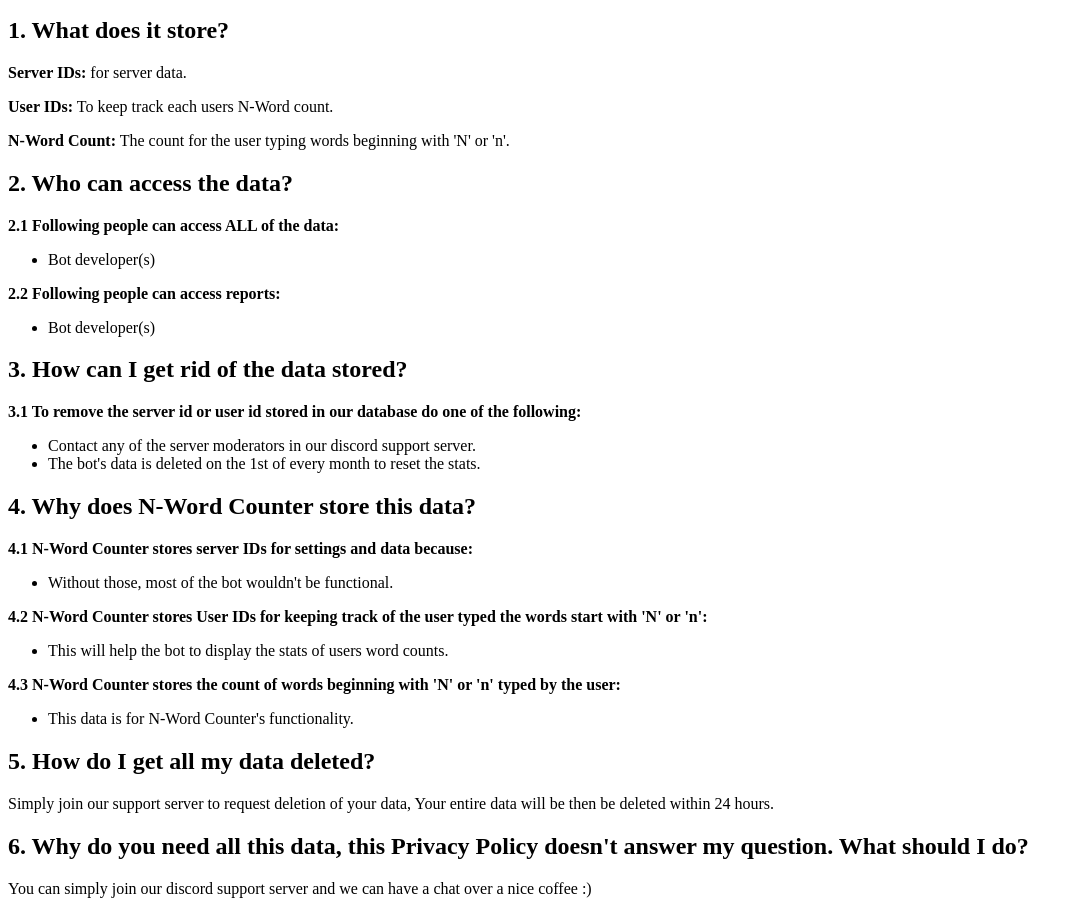
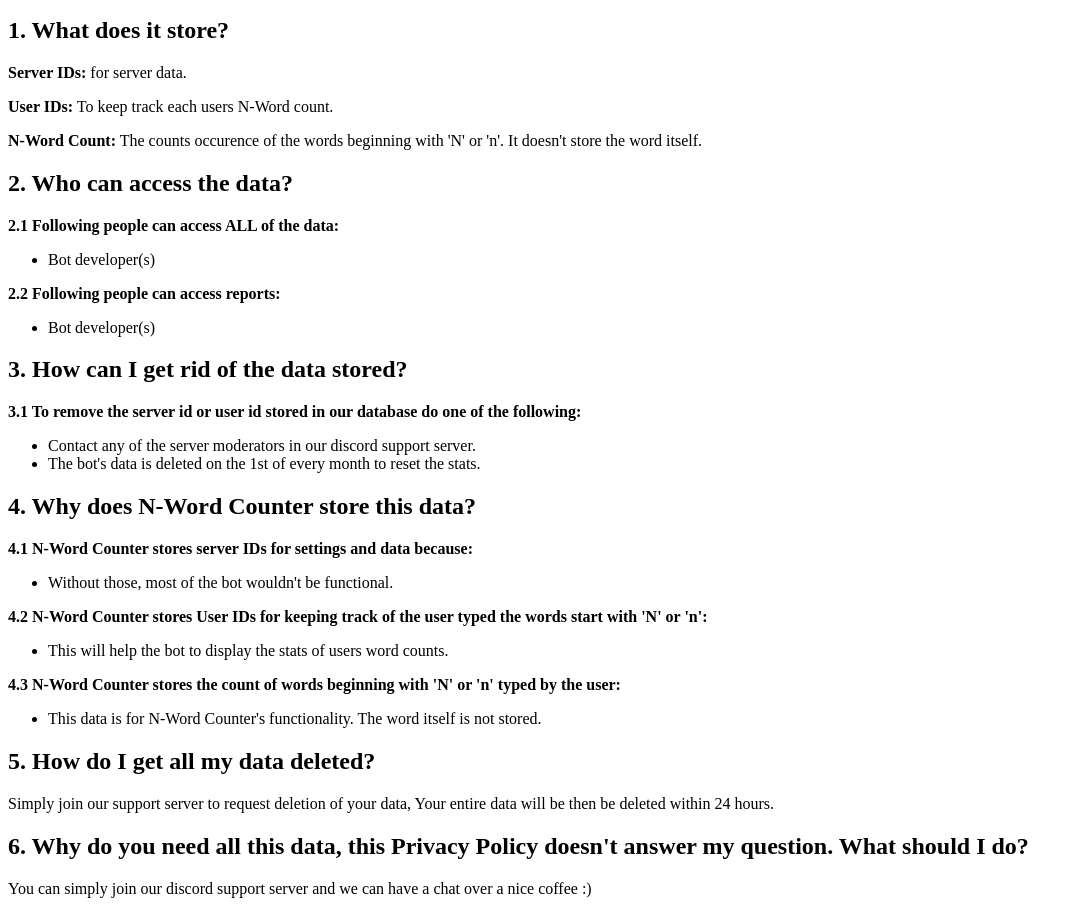
Before and after one commit to fiziqaiser1/Nword-Counter-Privacy-Policy, a plain HTML site: page index.html in a window 1280 px wide. Shown: the part 101-1015 px from the top of the page, without its empty margins (0-1083 px from the left). Drawn offline with Linux system fonts and the light colour scheme.

Commit message:
Update index.html

```diff
--- a/index.html
+++ b/index.html
@@ -17,7 +17,7 @@
         <strong>User IDs:</strong> To keep track each users N-Word count.
     </p>
     <p>
-        <strong>N-Word Count:</strong> The count for the user typing words beginning with 'N' or 'n'.
+        <strong>N-Word Count:</strong> The counts occurence of the words beginning with 'N' or 'n'. It doesn't store the word itself.
     </p>
 
 
@@ -62,7 +62,7 @@
         <strong>4.3 N-Word Counter stores the count of words beginning with 'N' or 'n' typed by the user:</strong>
     </p>
     <ul>
-        <li>This data is for N-Word Counter's functionality.</li>
+        <li>This data is for N-Word Counter's functionality. The word itself is not stored.</li>
     </ul>
 
 
```
